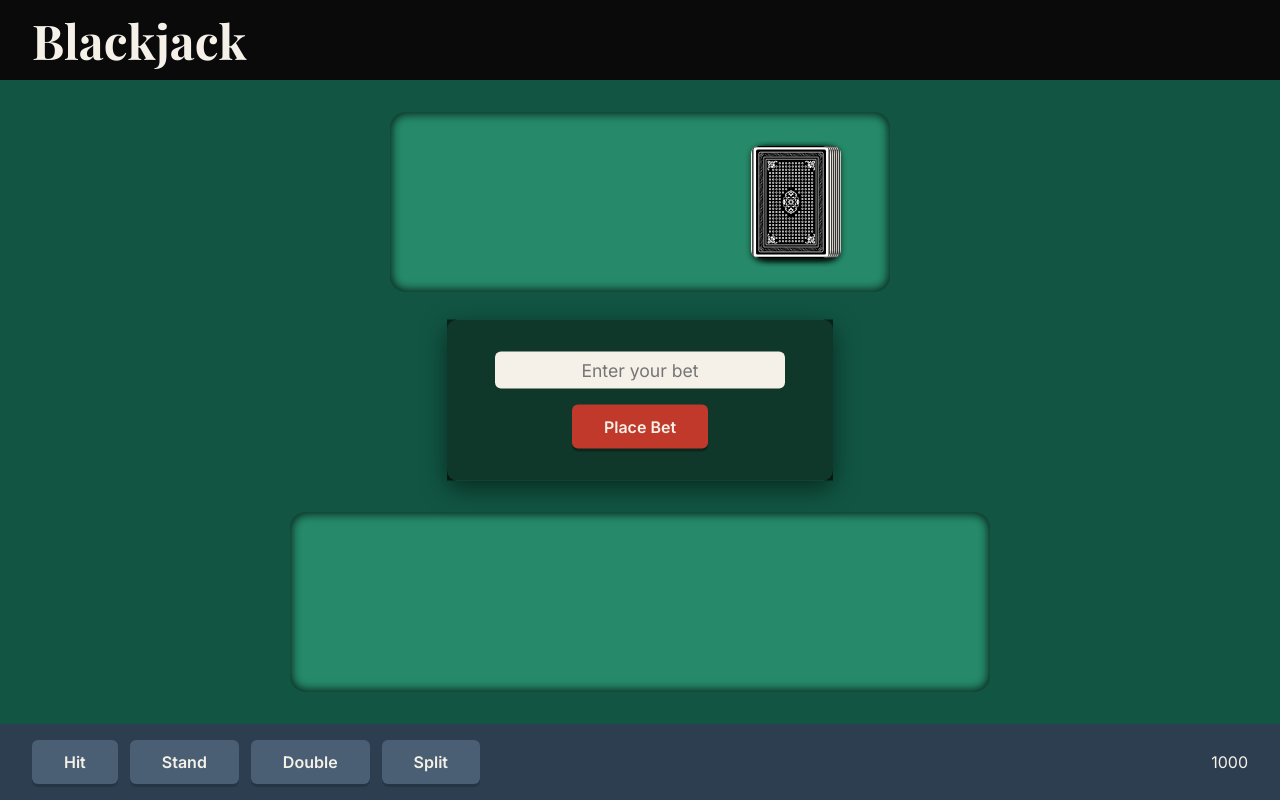
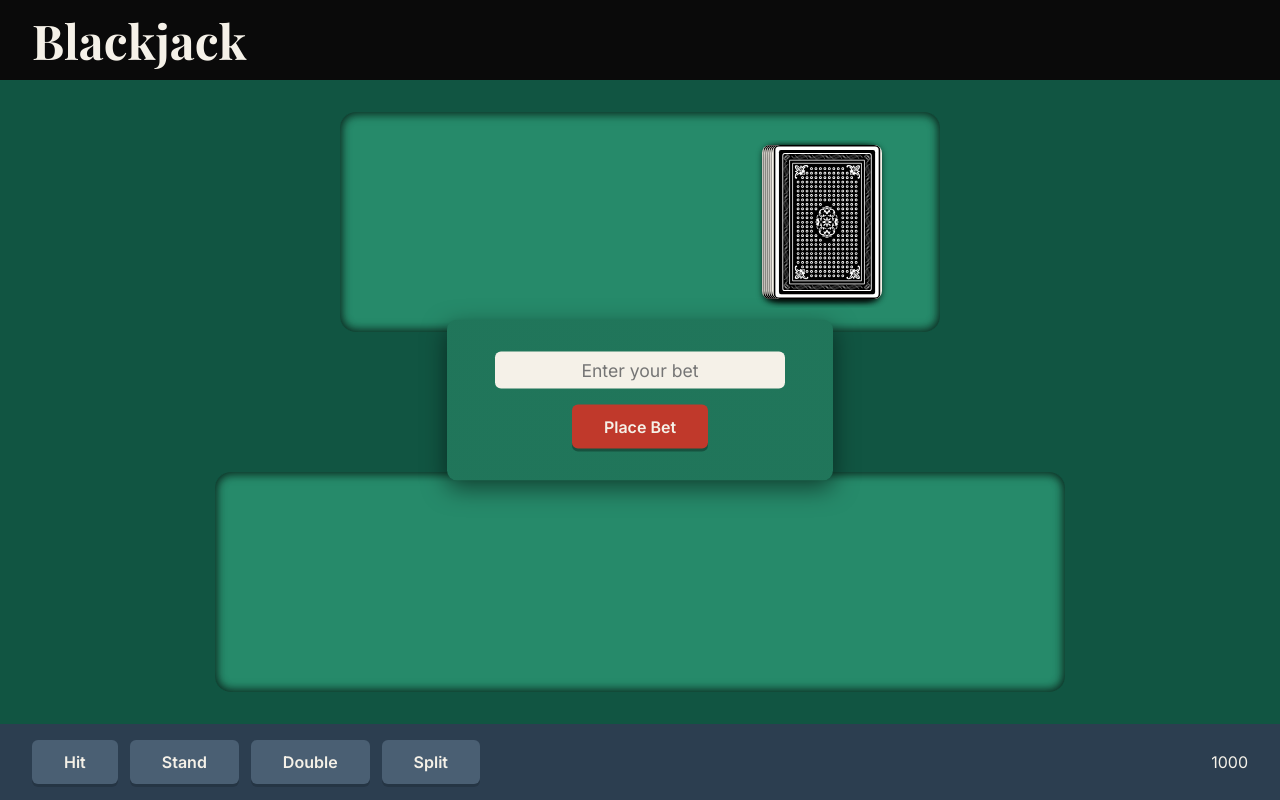
Before and after one commit to chrisfox9158/blackjack-table, a Flask app: page / in a window 1280 px wide. Run offline with Flask 3, Linux system fonts and the light colour scheme; data that the repository does not hold is empty.

Commit message:
Update card holder (dealer and player) and card dimensions, header size, and restructure banner layout for improved UI

```diff
--- a/static/script.js
+++ b/static/script.js
@@ -57,8 +57,8 @@ function renderCards(cardsArray, containerElement) {
         const cardSvg = document.createElementNS(svgNS, "svg");
         cardSvg.setAttribute("class", "card");
         cardSvg.setAttribute("viewBox", "0 0 169.075 244.640");
-        cardSvg.setAttribute("width", "80");
-        cardSvg.setAttribute("height", "112");
+        cardSvg.setAttribute("width", "110");
+        cardSvg.setAttribute("height", "154");
 
         const useEl = document.createElementNS(svgNS, "use");
         const fragmentId = card.fragmentId || getCardFragmentId(card);
--- a/static/style.css
+++ b/static/style.css
@@ -6,11 +6,15 @@
     --accent-red: #c0392b;
     --accent-slate: #2c3e50;
     --accent-slate-light: #4a5f73;
+    --highlight-blue: #5b9bd5;
     --text-cream: #f5f1e8;
     --text-gray: #5b5d54;
 
     --font-display: "Playfair Display", serif;
     --font-body: "Inter", sans-serif;
+
+    --card-width: 110px;
+    --card-height: 154px;
 }
 
 /* BASE RESET & BODY LEVEL DEFAULTS */
@@ -68,8 +72,8 @@ header {
     background-color: var(--felt-light);
     border-radius: 16px;
     padding: 2rem 3rem;
-    min-height: 180px;
-    min-width: 500px;
+    min-height: 220px;
+    min-width: 600px;
     box-shadow:
         inset 0 4px 8px rgba(0, 0, 0, 0.35),
         inset 0 -4px 8px rgba(0, 0, 0, 0.35),
@@ -80,18 +84,18 @@ header {
 #shoe {
     display: flex;
     flex-direction: row-reverse;
-    padding-right: 0.7rem;
+    padding-right: 0.6rem;
 }
 
 #shoe .card:not(:first-child) {
-    margin-right: -82px;
+    margin-right: -108px;
 }
 
 /* PLAYER CONFIGURATIONS */
 /* Cards Configurations */
 .card {
-    width: 80px;
-    height: 112px;
+    width: var(--card-width);
+    height: var(--card-height);
     background-color: var(--text-cream);
     color: var(--surface-dark);
     border-radius: 8px;
@@ -111,7 +115,7 @@ header {
 }
 
 .cards .card:not(:first-child) { /* overlap all but the first */
-    margin-left: -60px;
+    margin-left: -80px;
 }
 
 /* Hands Configurations */
@@ -137,8 +141,8 @@ header {
     background-color: var(--felt-light);
     border-radius: 16px;
     padding: 2rem 3rem;
-    min-height: 180px;
-    width: 700px;
+    min-height: 220px;
+    width: 850px;
     box-shadow:
         inset 0 4px 8px rgba(0, 0, 0, 0.35),
         inset 0 -4px 8px rgba(0, 0, 0, 0.35),
@@ -156,11 +160,22 @@ header {
 .bet {
     font-family: var(--font-body);
     color: var(--text-cream);
-    font-size: 0.9rem;
+    font-size: 1.1rem;
+}
+
+#message-banner, #insurance-banner {
+    background-color: rgba(0, 0, 0, 0.65);
+    color: var(--text-cream);
+    font-family: var(--font-display);
+    font-size: 1.3rem;
+    padding: 0.75rem 2rem;
+    border-radius: 999px;
+    text-align: center;
+    box-shadow: 0 4px 12px rgba(0, 0, 0, 0.4);
 }
 
 /* BET CONFIGURATIONS */
-#bet-form { /* centered bet popup panel */
+#bet-form {
     position: fixed;
     top: 50%;
     left: 50%;
@@ -174,21 +189,12 @@ header {
     align-items: center;
     gap: 1rem;
     z-index: 10;
+    overflow: hidden;
+    background-image: linear-gradient(rgba(0, 0, 0, 0.15), rgba(0, 0, 0, 0.15));
 }
 
 #bet-form[hidden] { /* ensure hidden works */
     display: none;
-}
-
-#bet-form::before { /* dark backdrop behind bet popup */
-    content: "";
-    position: fixed;
-    top: 0;
-    left: 0;
-    width: 100%;
-    height: 100%;
-    background-color: rgba(0, 0, 0, 0.6);
-    z-index: -1;
 }
 
 #bet-input {
@@ -201,6 +207,7 @@ header {
     color: var(--surface-dark);
     width: 100%;
     text-align: center;
+    appearance: none;
 }
 
 #bet-input::-webkit-inner-spin-button, /* remove Chrome/Safari spinner arrows */
@@ -255,3 +262,29 @@ button:active { /* Press on click effect */
     transform: translateY(3px);
     box-shadow: 0 0 0 rgba(0, 0, 0, 0);
 }
+
+/* INSURANCE OPTIONS */
+#insurance-options {
+    display: flex;
+    gap: 0.75rem;
+    animation: slide-in-bottom 0.3s ease-out;
+}
+
+#insurance-options[hidden] { /* ensure hidden works */
+    display: none;
+}
+
+#insurance-options button {
+    background-color: var(--highlight-blue);
+}
+
+@keyframes slide-in-bottom { /* insurance options slide-in animation */
+    from {
+        transform: translateY(100%);
+        opacity: 0;
+    }
+    to {
+        transform: translateY(0);
+        opacity: 1;
+    }
+}
--- a/templates/index.html
+++ b/templates/index.html
@@ -14,14 +14,12 @@
                 <div id="dealer-cards" class="cards"></div>
                 <div id="shoe"></div>
             </div>
-            <div id="insurance-banner"></div>
-            <div id="message-banner"></div>
+            <div id="banner-container">
+                <div id="insurance-banner"></div>
+                <div id="message-banner"></div>
+            </div>
             <div id="play-again-option">
                 <button id="play-again-button">Play Again</button>
-            </div>
-            <div id="insurance-options">
-                <button id="accept-button">Accept</button>
-                <button id="decline-button">Decline</button>
             </div>
             <div id="seat-area">
                 <div id="hands-container">
@@ -44,6 +42,10 @@
                     <button id="double-button">Double</button>
                     <button id="split-button">Split</button>
                 </div>
+                <div id="insurance-options">
+                    <button id="accept-button">Accept</button>
+                    <button id="decline-button">Decline</button>
+                </div>
             </div>
             <div id="bankroll-chips"></div>
         </footer>
```
